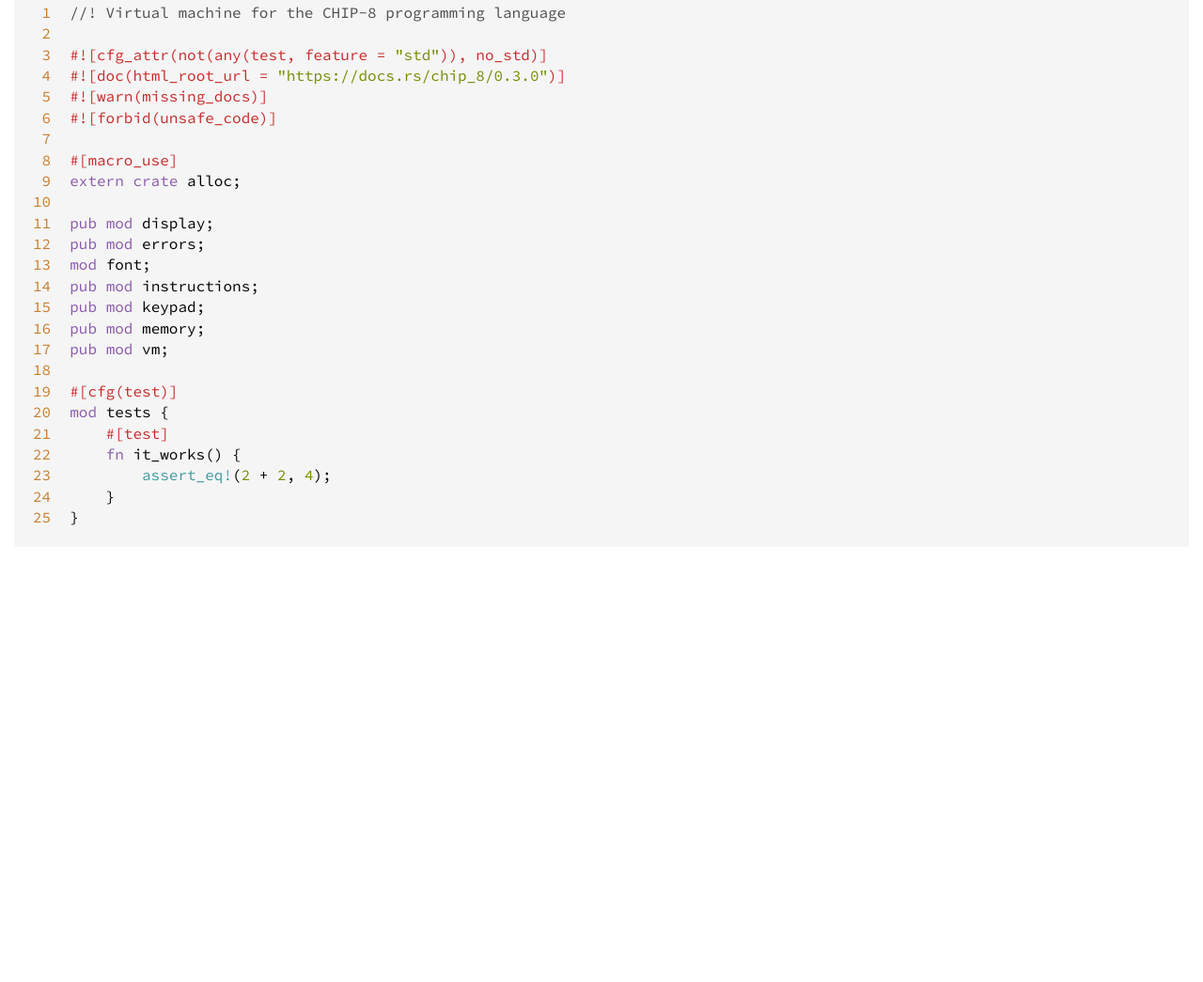
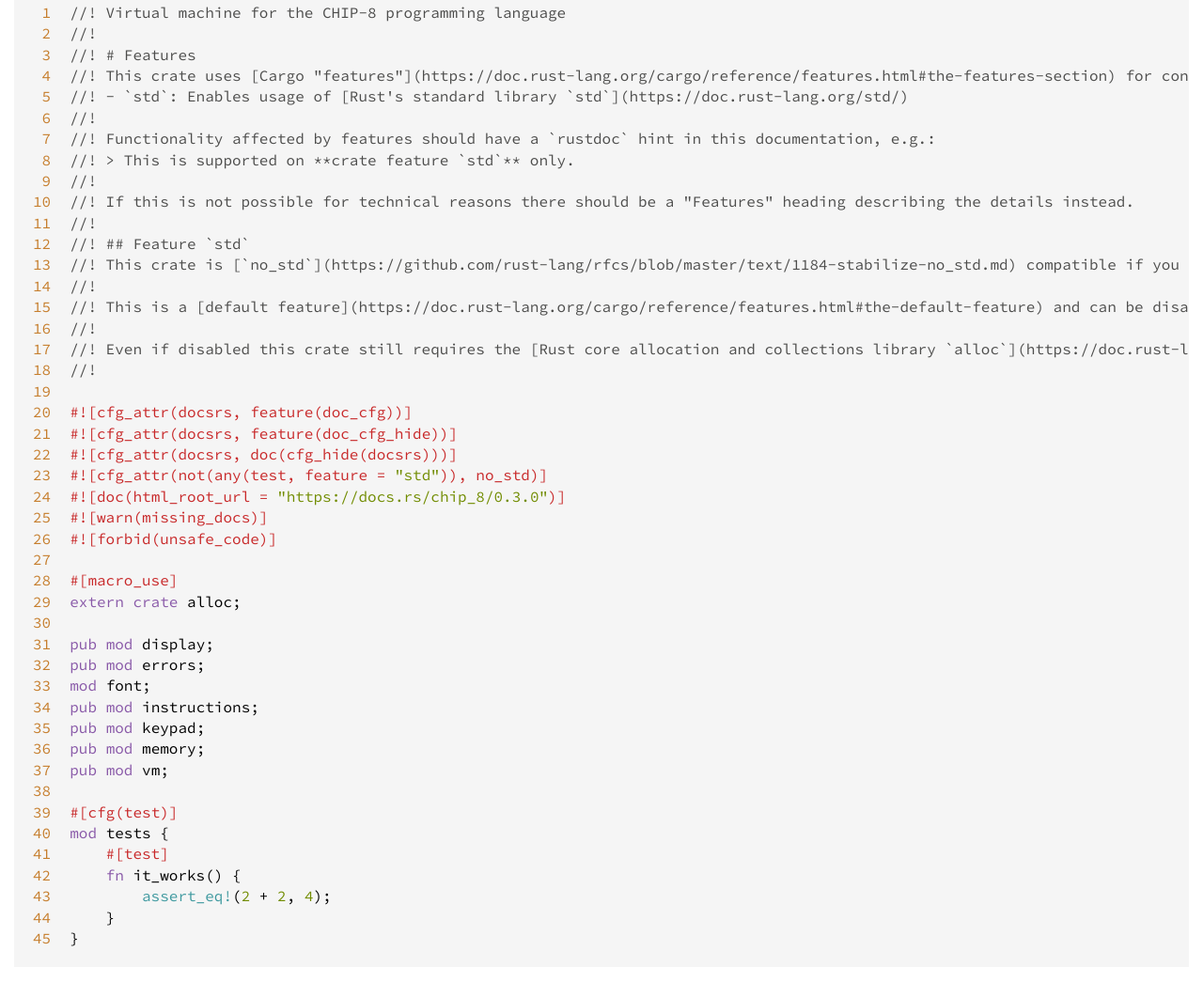
Before and after one commit to robo9k/chip8-rs, a plain HTML site: page src/chip_8/lib.rs.html in a window 1280 px wide. Shown: the part 153-1198 px from the top of the page at 94% size. Before the commit the page ends 800 px from the top, so only its background shows below. Drawn offline with Linux system fonts and the light colour scheme.

Commit message:
Deploying to gh-pages from @ robo9k/chip8-rs@8dc04ce5d13599ab2bb4eae2311ab5122bda4339 🚀

```diff
--- a/src/chip_8/lib.rs.html
+++ b/src/chip_8/lib.rs.html
@@ -24,8 +24,48 @@
 <span id="23">23</span>
 <span id="24">24</span>
 <span id="25">25</span>
+<span id="26">26</span>
+<span id="27">27</span>
+<span id="28">28</span>
+<span id="29">29</span>
+<span id="30">30</span>
+<span id="31">31</span>
+<span id="32">32</span>
+<span id="33">33</span>
+<span id="34">34</span>
+<span id="35">35</span>
+<span id="36">36</span>
+<span id="37">37</span>
+<span id="38">38</span>
+<span id="39">39</span>
+<span id="40">40</span>
+<span id="41">41</span>
+<span id="42">42</span>
+<span id="43">43</span>
+<span id="44">44</span>
+<span id="45">45</span>
 </pre><pre class="rust"><code><span class="doccomment">//! Virtual machine for the CHIP-8 programming language</span>
+<span class="doccomment">//!</span>
+<span class="doccomment">//! # Features</span>
+<span class="doccomment">//! This crate uses [Cargo &quot;features&quot;](https://doc.rust-lang.org/cargo/reference/features.html#the-features-section) for conditional compilation.</span>
+<span class="doccomment">//! - `std`: Enables usage of [Rust&#39;s standard library `std`](https://doc.rust-lang.org/std/)</span>
+<span class="doccomment">//!</span>
+<span class="doccomment">//! Functionality affected by features should have a `rustdoc` hint in this documentation, e.g.:</span>
+<span class="doccomment">//! &gt; This is supported on **crate feature `std`** only.</span>
+<span class="doccomment">//!</span>
+<span class="doccomment">//! If this is not possible for technical reasons there should be a &quot;Features&quot; heading describing the details instead.</span>
+<span class="doccomment">//!</span>
+<span class="doccomment">//! ## Feature `std`</span>
+<span class="doccomment">//! This crate is [`no_std`](https://github.com/rust-lang/rfcs/blob/master/text/1184-stabilize-no_std.md) compatible if you disable this feature.</span>
+<span class="doccomment">//!</span>
+<span class="doccomment">//! This is a [default feature](https://doc.rust-lang.org/cargo/reference/features.html#the-default-feature) and can be disabled with `default-features = false` in your `chip_8` [dependency declaration](https://doc.rust-lang.org/cargo/reference/features.html#dependency-features).</span>
+<span class="doccomment">//!</span>
+<span class="doccomment">//! Even if disabled this crate still requires the [Rust core allocation and collections library `alloc`](https://doc.rust-lang.org/alloc/), i.e. a global allocator.</span>
+<span class="doccomment">//!</span>
 
+<span class="attribute">#![<span class="ident">cfg_attr</span>(<span class="ident">docsrs</span>, <span class="ident">feature</span>(<span class="ident">doc_cfg</span>))]</span>
+<span class="attribute">#![<span class="ident">cfg_attr</span>(<span class="ident">docsrs</span>, <span class="ident">feature</span>(<span class="ident">doc_cfg_hide</span>))]</span>
+<span class="attribute">#![<span class="ident">cfg_attr</span>(<span class="ident">docsrs</span>, <span class="ident">doc</span>(<span class="ident">cfg_hide</span>(<span class="ident">docsrs</span>)))]</span>
 <span class="attribute">#![<span class="ident">cfg_attr</span>(<span class="ident">not</span>(<span class="ident">any</span>(<span class="ident">test</span>, <span class="ident">feature</span> <span class="op">=</span> <span class="string">&quot;std&quot;</span>)), <span class="ident">no_std</span>)]</span>
 <span class="attribute">#![<span class="ident">doc</span>(<span class="ident">html_root_url</span> <span class="op">=</span> <span class="string">&quot;https://docs.rs/chip_8/0.3.0&quot;</span>)]</span>
 <span class="attribute">#![<span class="ident">warn</span>(<span class="ident">missing_docs</span>)]</span>
```
Also changed, not shown: chip_8/errors/enum.Chip8Error.html (+9 -7 lines), chip_8/errors/index.html (+1 -1 lines), chip_8/errors/type.Result.html (+1 -1 lines), chip_8/index.html (+15 -1 lines), chip_8/vm/index.html (+1 -1 lines), chip_8/vm/struct.VM.html (+2 -2 lines), src/chip_8/errors.rs.html (+8 -0 lines), src/chip_8/vm.rs.html (+2 -0 lines).
